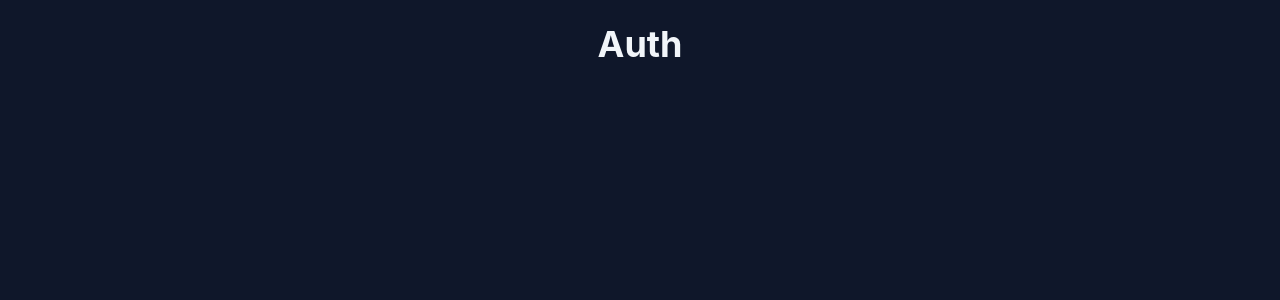
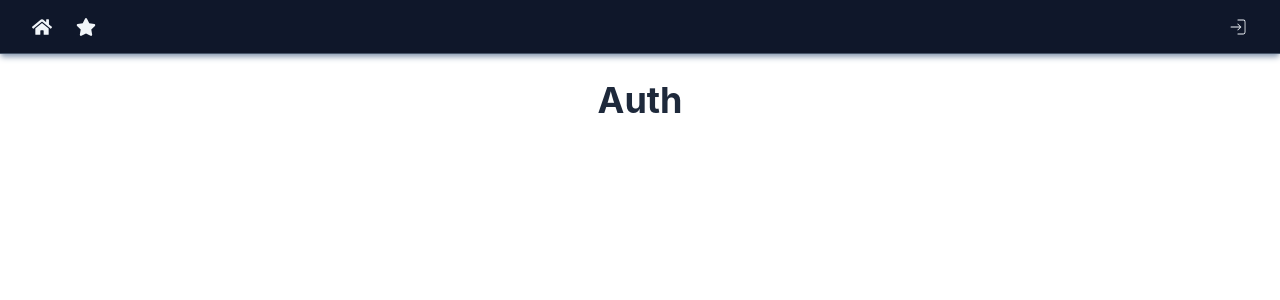
Before and after one commit to arvinbuid/react-movie-app, a React (Vite) app: page /auth in a window 1280 px wide. Shown: the top 300 px of the page. Built offline with nearby package versions, Linux system fonts and the light colour scheme.

Commit message:
Adding Navbar component structure and design and importing navbar inside App.tsx. Installed react-icons and use it inside navbar.tsx as navbar links icon.

```diff
--- a/package.json
+++ b/package.json
@@ -13,6 +13,7 @@
     "@tanstack/react-query": "^5.32.1",
     "react": "^18.2.0",
     "react-dom": "^18.2.0",
+    "react-icons": "^5.2.0",
     "react-router-dom": "^6.23.0"
   },
   "devDependencies": {
--- a/src/App.tsx
+++ b/src/App.tsx
@@ -1,23 +1,27 @@
 import {BrowserRouter as Router, Routes, Route} from "react-router-dom";
+import {Navbar} from "./components/navbar";
 
 function App() {
   return (
-    <div className='h-dvh w-screen bg-slate-900'>
+    <div className='h-screen w-screen'>
       <Router>
+        <Navbar />
+        <div className='pt-[80px]'>
           <Routes>
             <Route
               path='/'
-            element={<h1 className='text-center text-slate-100 text-4xl font-bold py-6'>Home</h1>}
+              element={<h1 className='text-center text-slate-800 text-4xl font-bold'>Home</h1>}
+            ></Route>
+            <Route
+              path='/rated'
+              element={<h1 className='text-center text-slate-800 text-4xl font-bold'>Rated</h1>}
             ></Route>
             <Route
               path='/auth'
-            element={<h1 className='text-center text-slate-100 text-4xl font-bold py-6'>Auth</h1>}
-          ></Route>
-          <Route
-            path='/rated'
-            element={<h1 className='text-center text-slate-100 text-4xl font-bold py-6'>Rated</h1>}
+              element={<h1 className='text-center text-slate-800 text-4xl font-bold'>Auth</h1>}
             ></Route>
           </Routes>
+        </div>
       </Router>
     </div>
   );
--- /dev/null
+++ b/src/components/navbar.tsx
@@ -0,0 +1,41 @@
+import {Link} from "react-router-dom";
+import {FaHome} from "react-icons/fa";
+import {FaStar} from "react-icons/fa";
+import {CiLogin} from "react-icons/ci";
+
+export const Navbar = () => {
+  return (
+    <nav className='fixed top-0 left-0 right-0 h-[54px] bg-slate-900 border-b border-slate-600 shadow-md    shadow-slate-400'>
+      <ul className='flex gap-6 items-center h-full px-8'>
+        {/* left */}
+        <div className='flex flex-1 gap-6'>
+          <li>
+            <Link to={"/"}>
+              <h2 className='text-slate-100 text-xl'>
+                <FaHome />
+              </h2>
+            </Link>
+          </li>
+          <li>
+            <Link to={"/rated"}>
+              <h2 className='text-slate-100 text-xl'>
+                <FaStar />
+              </h2>
+            </Link>
+          </li>
+        </div>
+
+        {/* right */}
+        <div className='flex h-full items-center justify-center'>
+          <li>
+            <Link to={"/auth"}>
+              <h2 className='text-slate-100 text-xl font-bold'>
+                <CiLogin />
+              </h2>
+            </Link>
+          </li>
+        </div>
+      </ul>
+    </nav>
+  );
+};
```
Also changed, not shown: 1 other file (tests, documents, lock files or other folders). Lines whose indentation alone changed are shown as unchanged.
